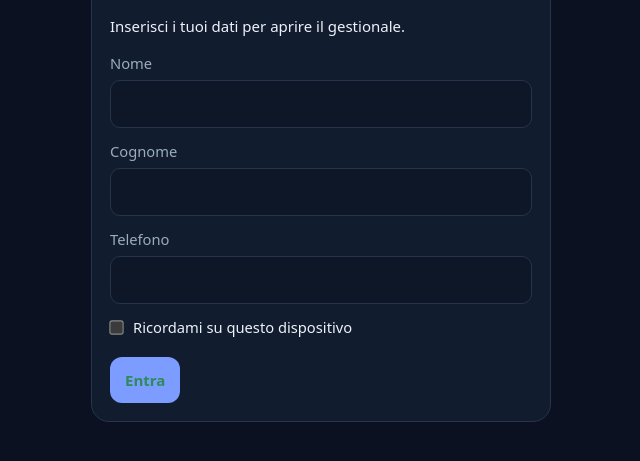
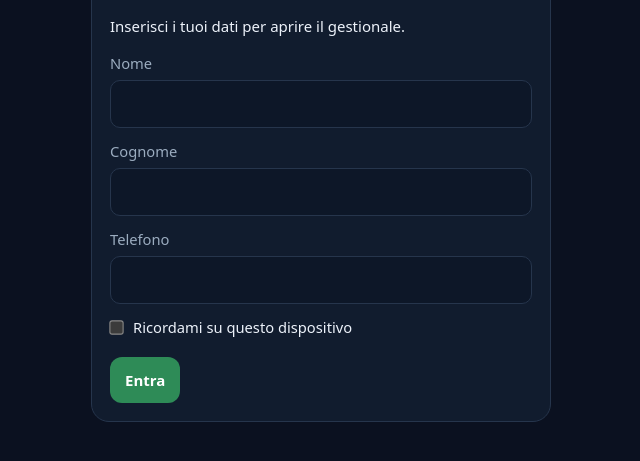
Before and after one commit to AntoMMA/Gestione-Entrate-Uscite-Personale, a plain HTML site: page index.html in a window 1280 px wide. Shown: the part 229-690 px from the top of the page, without its empty margins (319-959 px from the left). Drawn offline with nearby package versions, Linux system fonts and the light colour scheme.

Commit message:
Update primary button styles for better contrast

```diff
--- a/style.css
+++ b/style.css
@@ -50,8 +50,8 @@ button:disabled {
 }
 
 button.primary {
-  background: var(--accent);
-  color: #2e8b57;
+  background: #2e8b57;
+  color: #ffffff;
 }
 
 /* Pulsante Aggiungi entrata: verde leggermente scuro */
```
